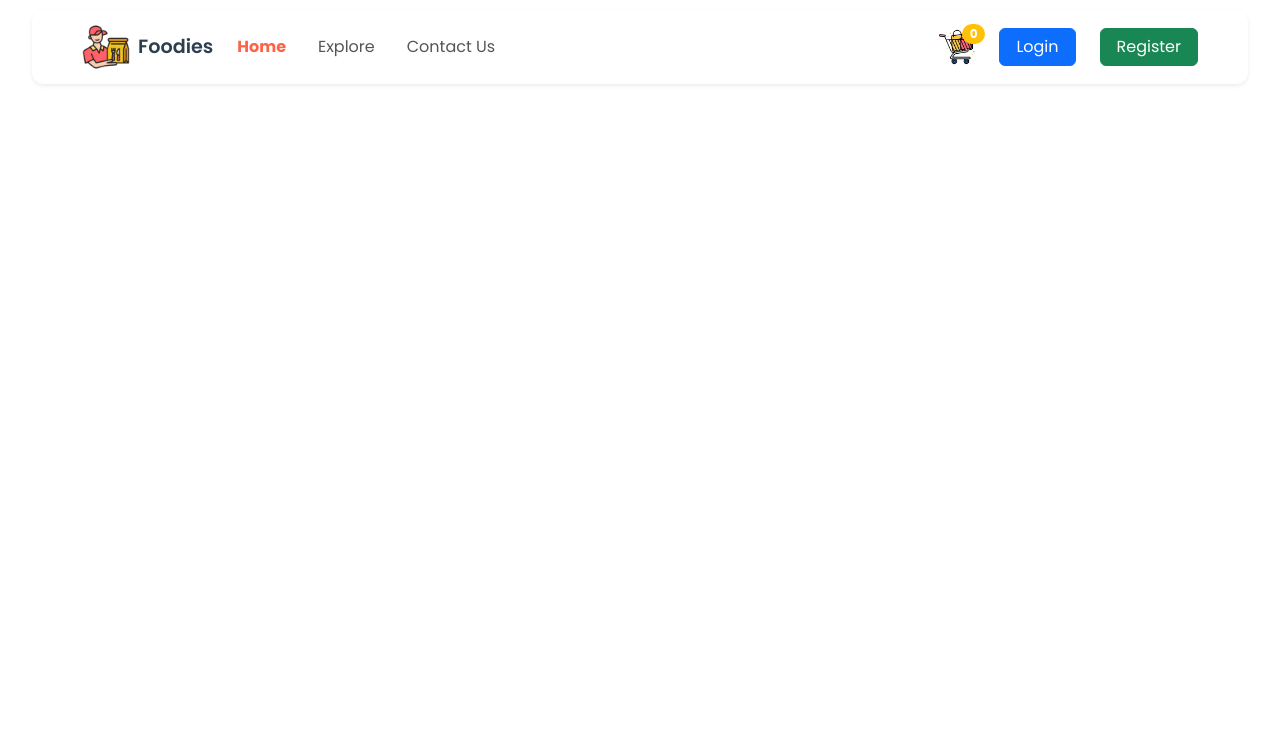
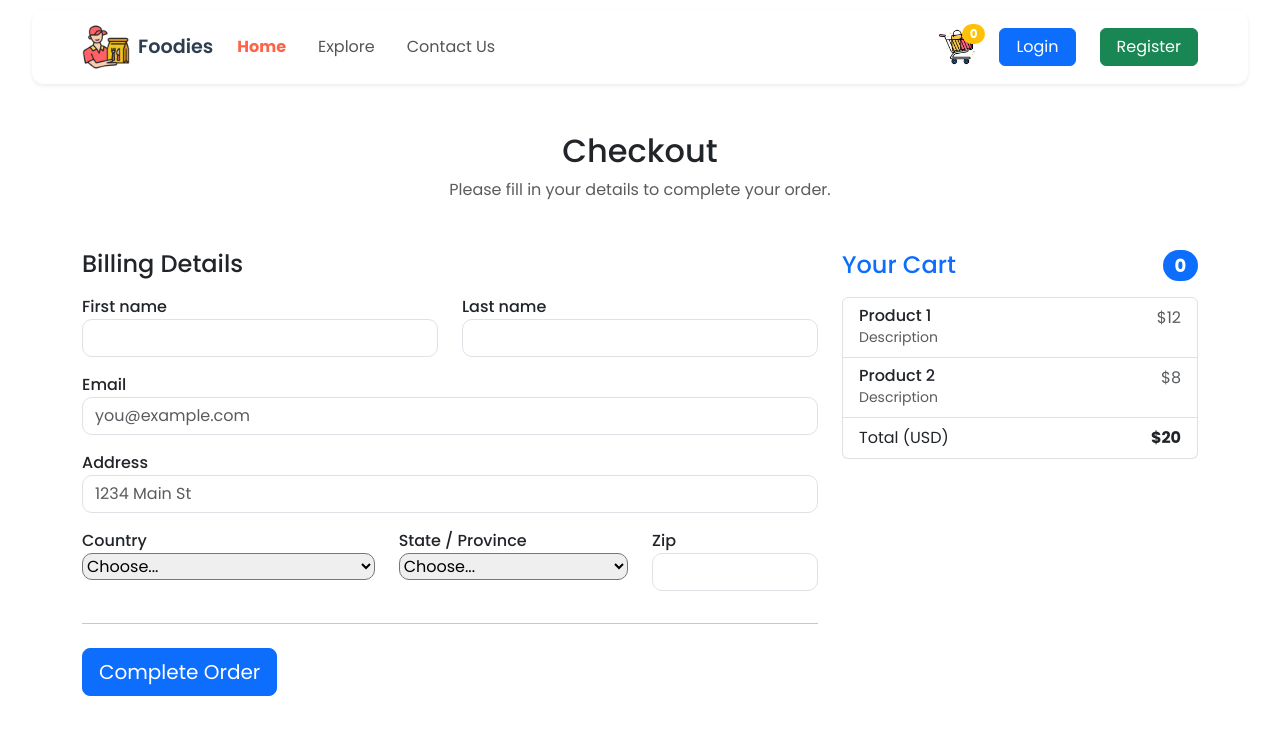
Before and after one commit to orhanturkmenoglu/foodies, a React (Vite) app in the folder foodies/: page /order in a window 1280 px wide. Shown: the top 734 px of the page. Built offline with nearby package versions, Linux system fonts and the light colour scheme; no server answers.

Commit message:
placeorder component arayüzü oluşturuldu

```diff
--- a/foodies/src/App.jsx
+++ b/foodies/src/App.jsx
@@ -6,6 +6,7 @@ import { Contact } from "./pages/Contact/Contact";
 import { ExploreFood } from "./pages/ExploreFood/ExploreFood";
 import { FoodDetails } from "./pages/FoodDetails/FoodDetails.jsx";
 import { Cart } from "./pages/Cart/Cart.jsx";
+import { PlaceOrder } from "./pages/PlaceOrder/PlaceOrder.jsx";
 
 const App = () => {
   return (
@@ -16,7 +17,8 @@ const App = () => {
         <Route path="/contact" element={<Contact />} />
         <Route path="/explore" element={<ExploreFood />} />
         <Route path="/food/:id" element ={<FoodDetails/>}/>
-        <Route path="/cart/" element ={<Cart/>}/>
+        <Route path="/cart" element ={<Cart/>}/>
+        <Route path="/order" element ={<PlaceOrder/>}/>
       </Routes>
     </div>
   );
--- a/foodies/src/pages/Cart/Cart.jsx
+++ b/foodies/src/pages/Cart/Cart.jsx
@@ -1,9 +1,10 @@
 import React, { useContext } from "react";
 import "../Cart/Cart.css";
 import { StoreContext } from "../../context/StoreContext";
-import { Link } from "react-router-dom";
+import { Link, useNavigate } from "react-router-dom";
 
 export const Cart = () => {
+  const navigate = useNavigate();
   const { foodList, increaseQty, decreaseQty, quantities,removeFromCart } =
     useContext(StoreContext);
 
@@ -114,6 +115,7 @@ export const Cart = () => {
               <button
                 className="btn btn-primary w-100"
                 disabled={cartItems.length === 0}
+                onClick={()=>navigate("/order")}
               >
                 Proceed to Checkout
               </button>
--- /dev/null
+++ b/foodies/src/pages/PlaceOrder/PlaceOrder.css
@@ -0,0 +1,22 @@
+.container {
+  max-width: 960px;
+}
+
+label {
+  font-weight: 500;
+}
+
+input.form-control,
+select.custom-select {
+  border-radius: 10px;
+}
+
+.btn-primary {
+  background-color: #0d6efd;
+  border: none;
+  border-radius: 8px;
+}
+
+.btn-primary:hover {
+  background-color: #0b5ed7;
+}
--- /dev/null
+++ b/foodies/src/pages/PlaceOrder/PlaceOrder.jsx
@@ -0,0 +1,155 @@
+import React, { useContext } from "react";
+import "./PlaceOrder.css";
+import { StoreContext } from "../../context/StoreContext";
+
+export const PlaceOrder = () => {
+    const { foodList, increaseQty, decreaseQty, quantities,removeFromCart } =
+        useContext(StoreContext);
+
+      const cartItems = foodList.filter((food) => quantities[food.id] > 0);
+
+      const subtotal = cartItems.reduce(
+        (acc, food) => acc + food.price * quantities[food.id],
+        0
+      );
+
+      const shipping = subtotal === 0 ? 0.0 : 10;
+      const tax = subtotal * 0.1;
+      const total = subtotal + shipping + tax;
+
+  return (
+    <div className="container my-5">
+      <div className="text-center mb-5">
+        <h2>Checkout</h2>
+        <p className="text-muted">
+          Please fill in your details to complete your order.
+        </p>
+      </div>
+
+      <div className="row">
+        {/* Cart Summary */}
+        <div className="col-md-4 order-md-2 mb-4">
+          <h4 className="d-flex justify-content-between align-items-center mb-3">
+            <span className="text-primary">Your Cart</span>
+            <span className="badge badge-primary rounded-pill bg-primary ">{cartItems.length}</span>
+          </h4>
+          <ul className="list-group mb-3">
+            <li className="list-group-item d-flex justify-content-between lh-condensed">
+              <div>
+                <h6 className="my-0">Product 1</h6>
+                <small className="text-muted">Description</small>
+              </div>
+              <span className="text-muted">$12</span>
+            </li>
+            <li className="list-group-item d-flex justify-content-between lh-condensed">
+              <div>
+                <h6 className="my-0">Product 2</h6>
+                <small className="text-muted">Description</small>
+              </div>
+              <span className="text-muted">$8</span>
+            </li>
+            <li className="list-group-item d-flex justify-content-between">
+              <span>Total (USD)</span>
+              <strong>$20</strong>
+            </li>
+          </ul>
+        </div>
+
+        {/* Billing & Payment */}
+        <div className="col-md-8 order-md-1">
+          <h4 className="mb-3">Billing Details</h4>
+          <form>
+            <div className="row">
+              <div className="col-md-6 mb-3">
+                <label htmlFor="firstName">First name</label>
+                <input
+                  type="text"
+                  className="form-control"
+                  id="firstName"
+                  required
+                />
+              </div>
+              <div className="col-md-6 mb-3">
+                <label htmlFor="lastName">Last name</label>
+                <input
+                  type="text"
+                  className="form-control"
+                  id="lastName"
+                  required
+                />
+              </div>
+            </div>
+
+            <div className="mb-3">
+              <label htmlFor="email">Email</label>
+              <input
+                type="email"
+                className="form-control"
+                id="email"
+                placeholder="you@example.com"
+              />
+            </div>
+
+            <div className="mb-3">
+              <label htmlFor="address">Address</label>
+              <input
+                type="text"
+                className="form-control"
+                id="address"
+                placeholder="1234 Main St"
+                required
+              />
+            </div>
+
+            {/* ✅ Country, State, Zip alanları */}
+            <div className="row">
+              <div className="col-md-5 mb-3">
+                <label htmlFor="country">Country</label>
+                <select className="custom-select d-block w-100" id="country" required>
+                  <option value="">Choose...</option>
+                  <option>United States</option>
+                  <option>Turkey</option>
+                  <option>Germany</option>
+                  <option>United Kingdom</option>
+                  <option>Canada</option>
+                </select>
+              </div>
+
+              <div className="col-md-4 mb-3">
+                <label htmlFor="state">State / Province</label>
+                <select className="custom-select d-block w-100" id="state" required>
+                  <option value="">Choose...</option>
+                  <option>California</option>
+                  <option>Istanbul</option>
+                  <option>Berlin</option>
+                  <option>London</option>
+                  <option>Ontario</option>
+                </select>
+              </div>
+
+              <div className="col-md-3 mb-3">
+                <label htmlFor="zip">Zip</label>
+                <input
+                  type="text"
+                  className="form-control"
+                  id="zip"
+                  placeholder=""
+                  required
+                />
+              </div>
+            </div>
+
+            <hr className="mb-4" />
+
+            <button
+              className="btn btn-primary btn-lg btn-block"
+              type="submit"
+            >
+              Complete Order
+            </button>
+          </form>
+        </div>
+      </div>
+    </div>
+  );
+};
```
